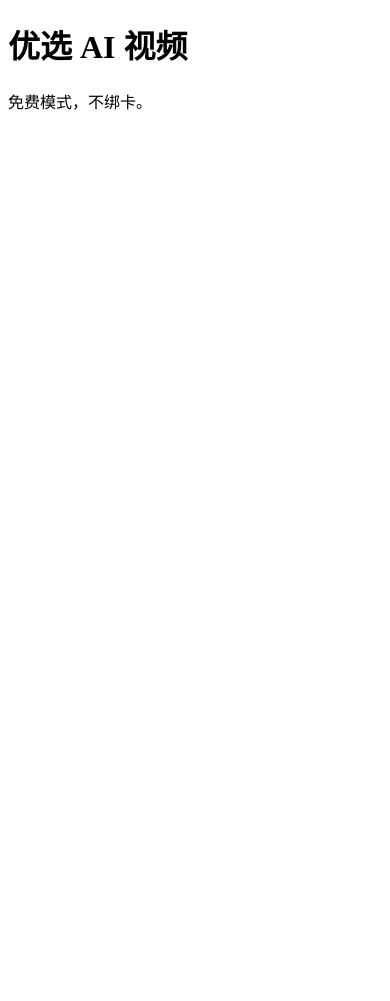
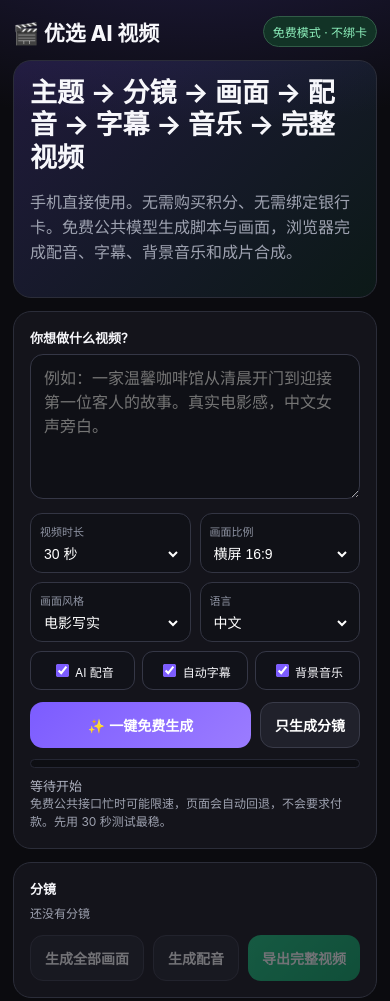
Before and after one commit to slq520168-creator/aimusic, a plain HTML site: page video.html in a window 390 px wide. Shown: the top 1001 px of the page. Before the commit the page ends 844 px from the top, so only its background shows below. Drawn offline with Linux system fonts and the light colour scheme.

Commit message:
build free mobile AI video creator UI

```diff
--- a/video.html
+++ b/video.html
@@ -1 +1,23 @@
-<!doctype html><html><meta charset="utf-8"><meta name="viewport" content="width=device-width,initial-scale=1"><title>优选 AI 视频</title><body><h1>优选 AI 视频</h1><p>免费模式，不绑卡。</p></body></html>
+<!doctype html>
+<html lang="zh-CN"><head><meta charset="utf-8"><meta name="viewport" content="width=device-width,initial-scale=1,viewport-fit=cover"><meta name="theme-color" content="#0b0b0f"><title>优选 AI 视频｜免费生成器</title><link rel="stylesheet" href="./video.css"></head>
+<body><main class="w">
+<div class="top"><div class="brand">🎬 优选 AI 视频</div><div class="pill">免费模式 · 不绑卡</div></div>
+<section class="hero"><h1>主题 → 分镜 → 画面 → 配音 → 字幕 → 音乐 → 完整视频</h1><p>手机直接使用。无需购买积分、无需绑定银行卡。免费公共模型生成脚本与画面，浏览器完成配音、字幕、背景音乐和成片合成。</p></section>
+<section class="card">
+<div class="lab">你想做什么视频？</div>
+<textarea id="topic" placeholder="例如：一家温馨咖啡馆从清晨开门到迎接第一位客人的故事。真实电影感，中文女声旁白。"></textarea>
+<div class="grid">
+<label class="sel"><span>视频时长</span><select id="duration"><option value="30">30 秒</option><option value="60">1 分钟</option><option value="180">3 分钟</option><option value="300">5 分钟</option><option value="600">10 分钟</option></select></label>
+<label class="sel"><span>画面比例</span><select id="ratio"><option value="16:9">横屏 16:9</option><option value="9:16">竖屏 9:16</option><option value="1:1">方形 1:1</option></select></label>
+<label class="sel"><span>画面风格</span><select id="style"><option>电影写实</option><option>温暖生活</option><option>纪录片</option><option>商业广告</option><option>动漫插画</option></select></label>
+<label class="sel"><span>语言</span><select id="lang"><option value="zh">中文</option><option value="en">English</option></select></label>
+</div>
+<div class="tog"><label><input id="narration" type="checkbox" checked> AI 配音</label><label><input id="subtitle" type="checkbox" checked> 自动字幕</label><label><input id="music" type="checkbox" checked> 背景音乐</label></div>
+<div class="actions"><button class="pri" id="oneClick">✨ 一键免费生成</button><button class="sec" id="planBtn">只生成分镜</button></div>
+<div class="prog"><i id="bar"></i></div><div class="st" id="status">等待开始</div>
+<div class="note">免费公共接口忙时可能限速，页面会自动回退，不会要求付款。先用 30 秒测试最稳。</div>
+</section>
+<section class="card"><div class="lab">分镜</div><div id="scenes" class="scenes"><div class="note">还没有分镜</div></div><div class="actions"><button class="sec" id="imageBtn" disabled>生成全部画面</button><button class="sec" id="voiceBtn" disabled>生成配音</button><button class="green" id="renderBtn" disabled>导出完整视频</button></div></section>
+<section class="card"><div class="lab">成品预览</div><div class="preview" id="preview">生成后在这里播放</div><div id="downloadWrap"></div></section>
+<section class="card"><div class="lab">运行日志</div><div class="logs" id="logs">Ready.</div></section>
+</main><script src="./video-core.js"></script><script src="./video-render.js"></script></body></html>
```
